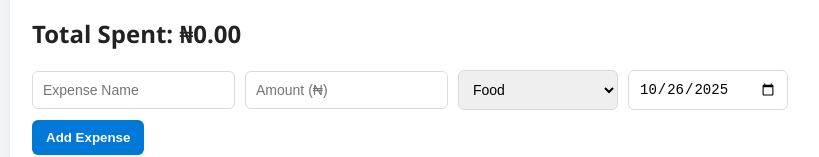
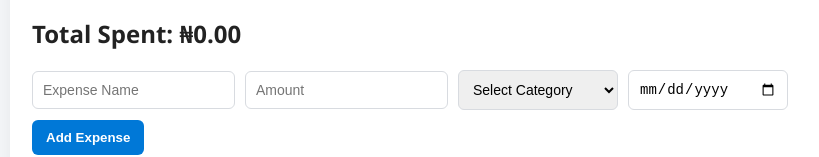
Before and after one commit to AjeeAI/ExpenseTrackerReact, a React (Vite) app: page / in a window 1280 px wide. Shown: the part 643-800 px from the top of the page, without its empty margins (180-999 px from the left). Built offline with nearby package versions, Linux system fonts and the light colour scheme.

Commit message:
Final version again

```diff
--- a/src/App.jsx
+++ b/src/App.jsx
@@ -23,6 +23,8 @@ function App() {
 
   const [filter, setFilter] = useState("All");
 
+  // 🟢 NEW: Track which expense is being edited
+  const [editingExpense, setEditingExpense] = useState(null);
 
   useEffect(() => {
     localStorage.setItem("expenses", JSON.stringify(expenses));
@@ -33,13 +35,28 @@ function App() {
   }, [budget]);
 
   function addExpense(exp) {
-
-    const newExp = { ...exp, id: Date.now() };
-    setExpenses(prev => [newExp, ...prev]);
+    if (editingExpense) {
+      // 🟢 Update existing expense
+      setExpenses(prev =>
+        prev.map(e =>
+          e.id === editingExpense.id ? { ...exp, id: editingExpense.id } : e
+        )
+      );
+      setEditingExpense(null); // reset after editing
+    } else {
+      // 🟢 Add new expense
+      const newExp = { ...exp, id: Date.now() };
+      setExpenses(prev => [newExp, ...prev]);
+    }
   }
 
   function deleteExpense(id) {
     setExpenses(prev => prev.filter(e => e.id !== id));
+  }
+
+  // 🟢 New function for handling edits
+  function editExpense(expense) {
+    setEditingExpense(expense);
   }
 
   const filteredExpenses =
@@ -55,18 +72,21 @@ function App() {
 
       <Summary total={total} />
 
-      <ExpenseForm onAdd={addExpense} />
+      {/* 🟢 Pass editingExpense and setter to ExpenseForm */}
+      <ExpenseForm onAdd={addExpense} editingExpense={editingExpense} />
 
       <Filter filter={filter} onChange={setFilter} />
 
+      {/* 🟢 Pass the edit handler */}
       <ExpenseList
         expenses={filteredExpenses}
         onDelete={deleteExpense}
+        onEdit={editExpense}
       />
+
       <ExpenseStats expenses={filteredExpenses} />
     </div>
   );
 }
 
-
 export default App;
--- a/src/components/ExpenseForm.jsx
+++ b/src/components/ExpenseForm.jsx
@@ -1,43 +1,34 @@
-import React, { useState } from "react";
+import React, { useState, useEffect } from "react";
 
-const defaultCategories = [
-  "Food",
-  "Transport",
-  "Entertainment",
-  "Education",
-  "Other",
-];
-
-function ExpenseForm({ onAdd }) {
+function ExpenseForm({ onAdd, editingExpense }) {
   const [name, setName] = useState("");
   const [amount, setAmount] = useState("");
-  const [category, setCategory] = useState(defaultCategories[0]);
-  const [date, setDate] = useState(() => {
-    const d = new Date();
-    return d.toISOString().slice(0, 10);
-  });
+  const [category, setCategory] = useState("");
+  const [date, setDate] = useState("");
 
-  function reset() {
-    setName("");
-    setAmount("");
-    setCategory(defaultCategories[0]);
-    setDate(new Date().toISOString().slice(0, 10));
-  }
+  useEffect(() => {
+    if (editingExpense) {
+      setName(editingExpense.name);
+      setAmount(editingExpense.amount);
+      setCategory(editingExpense.category);
+      setDate(editingExpense.date);
+    }
+  }, [editingExpense]);
 
   function handleSubmit(e) {
     e.preventDefault();
-    const amt = Number(amount);
-    if (!name.trim() || isNaN(amt) || amt <= 0 || !date) {
-      alert("Please enter valid expense details.");
+    if (!name || !amount || !category || !date) {
+      alert("Please fill all fields!");
       return;
     }
-    onAdd({
-      name: name.trim(),
-      amount: amt,
-      category,
-      date,
-    });
-    reset();
+
+    onAdd({ name, amount: Number(amount), category, date });
+
+
+    setName("");
+    setAmount("");
+    setCategory("");
+    setDate("");
   }
 
   return (
@@ -46,30 +37,31 @@ function ExpenseForm({ onAdd }) {
         type="text"
         placeholder="Expense Name"
         value={name}
-        onChange={e => setName(e.target.value)}
-        required
+        onChange={(e) => setName(e.target.value)}
       />
+
       <input
         type="number"
-        placeholder="Amount (₦)"
+        placeholder="Amount"
         value={amount}
-        onChange={e => setAmount(e.target.value)}
-        required
+        onChange={(e) => setAmount(e.target.value)}
       />
-      <select value={category} onChange={e => setCategory(e.target.value)}>
-        {defaultCategories.map(c => (
-          <option key={c} value={c}>
-            {c}
-          </option>
-        ))}
+
+      <select value={category} onChange={(e) => setCategory(e.target.value)}>
+        <option value="">Select Category</option>
+        <option value="Food">Food</option>
+        <option value="Transport">Transport</option>
+        <option value="Utilities">Utilities</option>
+        <option value="Entertainment">Entertainment</option>
       </select>
+
       <input
         type="date"
         value={date}
-        onChange={e => setDate(e.target.value)}
-        required
+        onChange={(e) => setDate(e.target.value)}
       />
-      <button type="submit">Add Expense</button>
+
+      <button type="submit">{editingExpense ? "Update Expense" : "Add Expense"}</button>
     </form>
   );
 }
--- a/src/components/ExpenseList.jsx
+++ b/src/components/ExpenseList.jsx
@@ -1,7 +1,6 @@
 import React from "react";
 
 function formatCurrency(amount) {
-
   try {
     return new Intl.NumberFormat("en-NG", {
       style: "currency",
@@ -13,12 +12,13 @@ function formatCurrency(amount) {
   }
 }
 
-function ExpenseList({ expenses, onDelete }) {
+function ExpenseList({ expenses, onDelete, onEdit }) {
   if (!expenses.length) {
     return <p className="empty">No expenses yet.</p>;
   }
 
   return (
+    <div className="table-container">
   <table className="expense-table">
     <thead>
       <tr>
@@ -36,13 +36,13 @@ function ExpenseList({ expenses, onDelete }) {
           <td>{formatCurrency(exp.amount)}</td>
           <td className={`category-${exp.category}`}>{exp.category}</td>
           <td>{exp.date}</td>
-            <td>
+          <td className="actions">
+            <button className="edit-btn" onClick={() => onEdit(exp)}>✏️</button>
             <button
               className="delete-btn"
               onClick={() => {
                 if (window.confirm("Delete this expense?")) onDelete(exp.id);
               }}
-                title="Delete"
             >
               🗑️
             </button>
@@ -51,6 +51,7 @@ function ExpenseList({ expenses, onDelete }) {
       ))}
     </tbody>
   </table>
+</div>
   );
 }
 
--- a/src/index.css
+++ b/src/index.css
@@ -106,17 +106,26 @@ button:hover { background-color: var(--accent-dark); }
 }
 
 
+.table-container {
+  width: 100%;
+  overflow-x: auto;
+  -webkit-overflow-scrolling: touch;
+}
+
 .expense-table {
   width: 100%;
   border-collapse: collapse;
   margin-top: 8px;
+  min-width: 600px;
 }
 
-.expense-table th, .expense-table td {
+.expense-table th,
+.expense-table td {
   border: 1px solid #e6e8eb;
   padding: 10px;
   text-align: center;
   font-size: 14px;
+  white-space: nowrap;
 }
 
 .empty {
@@ -125,30 +134,73 @@ button:hover { background-color: var(--accent-dark); }
   margin: 12px 0;
 }
 
-
+/* Color categories */
 tbody tr td.category-Food { color: orange; }
 tbody tr td.category-Transport { color: blue; }
 tbody tr td.category-Entertainment { color: purple; }
 tbody tr td.category-Education { color: green; }
 tbody tr td.category-Other { color: gray; }
 
-.delete-btn {
+/* Action buttons */
+.delete-btn, .edit-btn {
   background: transparent;
   border: 0;
   font-size: 18px;
   cursor: pointer;
 }
+/* ===== Scrollable Table Wrapper ===== */
+.table-container {
+  width: 100%;
+  overflow-x: auto;
+  -webkit-overflow-scrolling: touch;
+}
 
-@media (max-width: 700px) {
-  .budget-section label, .filter-section label { min-width: 120px; }
-  .expense-form { flex-direction: column; align-items: stretch; }
-  input, select, button { width: 100%; }
+/* ===== Expense Table ===== */
+.expense-table {
+  border-collapse: collapse;
+  width: 100%;
+  min-width: 600px;
+  margin-top: 8px;
+}
+
+.expense-table th,
+.expense-table td {
+  border: 1px solid #e6e8eb;
+  padding: 10px;
+  text-align: center;
+  font-size: 14px;
+  white-space: nowrap;
+}
+
+.actions {
+  display: flex;
+  justify-content: center;
+  gap: 10px;
+}
+
+.edit-btn,
+.delete-btn {
+  background: transparent;
+  border: none;
+  cursor: pointer;
+  font-size: 18px;
+}
+
+/* ===== Responsive Fix ===== */
+@media (max-width: 768px) {
+  .table-container {
+    overflow-x: scroll;
+  }
 
   .expense-table {
-  width: 90%;
-  border-collapse: collapse;
-  margin-top: 8px;
-}
+    min-width: 500px;
+  }
+
+  .expense-table th,
+  .expense-table td {
+    padding: 8px;
+    font-size: 13px;
+  }
 }
 
 .stats-container {
```
Lines whose indentation alone changed are shown as unchanged.
